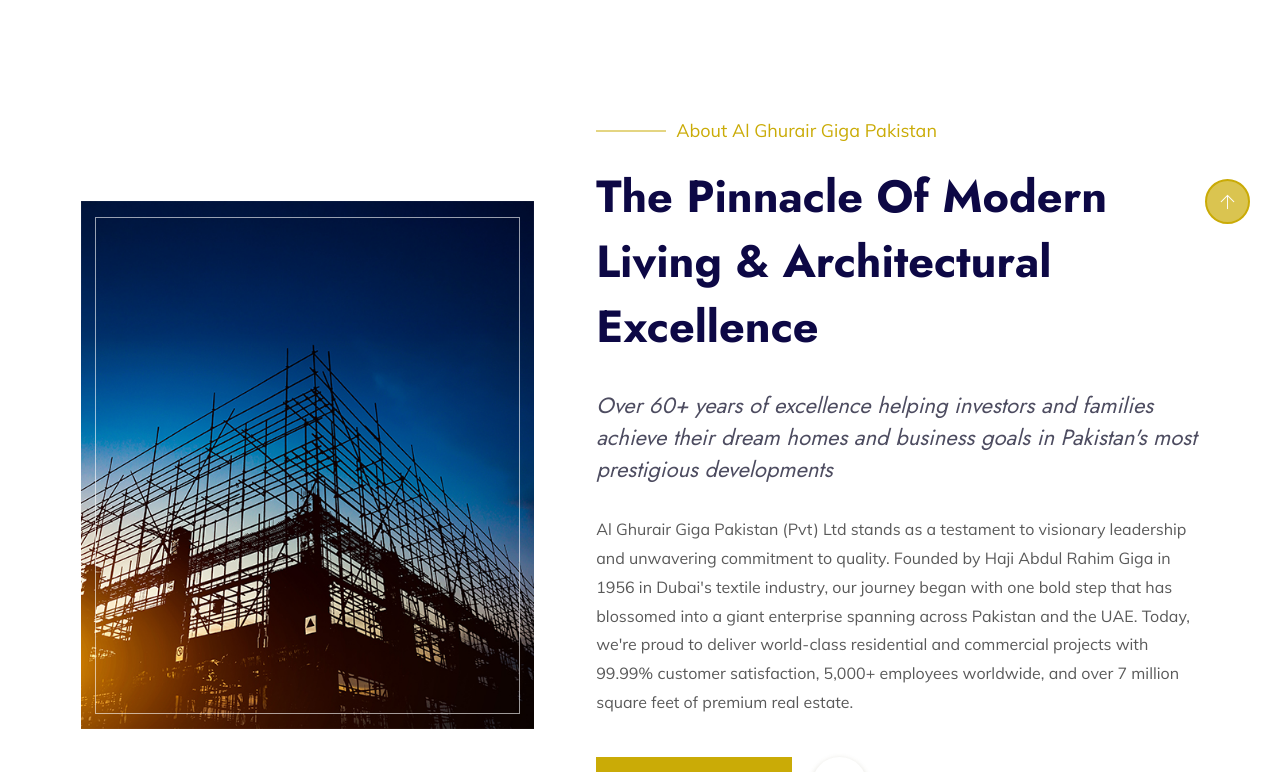
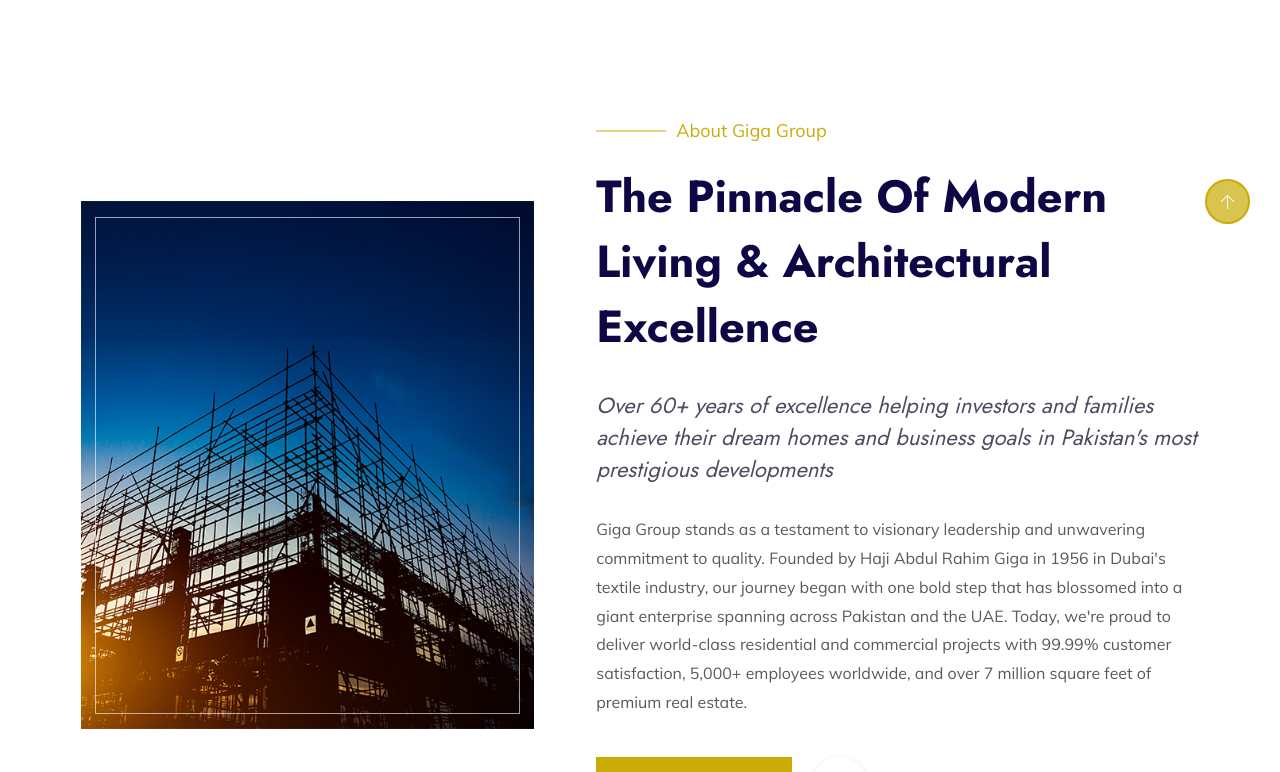
Before and after one commit to Giga-Group/GigaGroup, a React (Create React App) app: page /about in a window 1280 px wide. Shown: the part 551-1323 px from the top of the page. Built offline with nearby package versions, Linux system fonts and the light colour scheme; no server answers.

Commit message:
Content updated

```diff
--- a/src/components/FunFact/index.js
+++ b/src/components/FunFact/index.js
@@ -15,11 +15,7 @@
         {
             title: '10M+ sq ft',
             subTitle: 'Projects Delivered',
-        },
-        {
-            title: '5+',
-            subTitle: 'Awards Won',
-        },
+        }
 
 
     ]
--- a/src/components/Services/index.js
+++ b/src/components/Services/index.js
@@ -23,7 +23,7 @@
                                 <i className={service.icon}></i>
                                 <h2>{service.sTitle}</h2>
                                 <p>{service.description}</p>
-                                <Link onClick={ClickHandler} to={`/service-single/${service.Id}`}>Learn More...</Link>
+                                {/* <Link onClick={ClickHandler} to={`/service-single/${service.Id}`}>Learn More...</Link> */}
                             </div>
                         </div>
                     ))}
--- a/src/components/VideoTestimonials/index.js
+++ b/src/components/VideoTestimonials/index.js
@@ -48,13 +48,7 @@
         };
 
         const videoTestimonials = [
-            {
-                name: "Chef Gulzar",
-                title: "Celebrity Chef",
-                imageUrl: require("../../images/testimonial/chef-gulzar.jpeg"),
-                videoUrl: "https://goldcrestviews.com.pk/wp-content/uploads/2025/07/Chef-Gulzar-at-Goldcrest-Views-Islamabad-Model-Apartments-Giga-Mall-Islamabad-Giga-Mall-720p-h264.mp4",
-                description: "Celebrity Chef Gulzar shares his experience at Goldcrest Views Model Apartments in Giga Mall Islamabad"
-            },
+
             {
                 name: "Faisal Qureshi",
                 title: "Actor & Host",
@@ -75,6 +69,12 @@
                 imageUrl: require("../../images/testimonial/ushna.jpeg"),
                 videoUrl: "https://goldcrestviews.com.pk/wp-content/uploads/2025/07/Actress-Ushna-Shah-at-Goldcrest-Views-Model-Apartments-in-Giga-Mall-Islamabad-Full-Video-Giga-Mall-720p-h264.mp4",
                 description: "Actress Ushna Shah shares her thoughts about Goldcrest Views Model Apartments in Giga Mall Islamabad"
+            },            {
+                name: "Chef Gulzar",
+                title: "Celebrity Chef",
+                imageUrl: require("../../images/testimonial/chef-gulzar.jpeg"),
+                videoUrl: "https://goldcrestviews.com.pk/wp-content/uploads/2025/07/Chef-Gulzar-at-Goldcrest-Views-Islamabad-Model-Apartments-Giga-Mall-Islamabad-Giga-Mall-720p-h264.mp4",
+                description: "Celebrity Chef Gulzar shares his experience at Goldcrest Views Model Apartments in Giga Mall Islamabad"
             }
         ];
 
--- a/src/components/about/index.js
+++ b/src/components/about/index.js
@@ -19,11 +19,11 @@
                     <div className="col-lg-7 col-md-12 colsm-12">
                         <div className="wpo-about-text">
                             <div className="wpo-about-title">
-                                <span>About Al Ghurair Giga Pakistan</span>
+                                <span>About Giga Group</span>
                                 <h2>The Pinnacle Of Modern Living & Architectural Excellence</h2>
                             </div>
                         <h5>Over 60+ years of excellence helping investors and families achieve their dream homes and business goals in Pakistan's most prestigious developments</h5>
-                        <p>Al Ghurair Giga Pakistan (Pvt) Ltd stands as a testament to visionary leadership and unwavering commitment to quality. Founded by Haji Abdul Rahim Giga in 1956 in Dubai's textile industry, our journey began with one bold step that has blossomed into a giant enterprise spanning across Pakistan and the UAE. Today, we're proud to deliver world-class residential and commercial projects with 99.99% customer satisfaction, 5,000+ employees worldwide, and over 7 million square feet of premium real estate.</p>
+                        <p>Giga Group stands as a testament to visionary leadership and unwavering commitment to quality. Founded by Haji Abdul Rahim Giga in 1956 in Dubai's textile industry, our journey began with one bold step that has blossomed into a giant enterprise spanning across Pakistan and the UAE. Today, we're proud to deliver world-class residential and commercial projects with 99.99% customer satisfaction, 5,000+ employees worldwide, and over 7 million square feet of premium real estate.</p>
                             <div className="btns">
                                 <Link to="/about" onClick={ClickHandler} className="theme-btn">Discover More</Link>
                                 <ul>
--- a/src/components/about2/index.js
+++ b/src/components/about2/index.js
@@ -30,10 +30,10 @@
                     <div className="col-lg-6 col-md-12 colsm-12">
                         <div className="wpo-about-text">
                             <div className="wpo-about-title">
-                                <span>About Al Ghurair Giga Pakistan</span>
+                                <span>About Giga Group</span>
                                 <h2>Building Dreams, Shaping Communities Since 1956</h2>
                             </div>
-                            <p>Al Ghurair Giga Pakistan (Pvt) Ltd is a trusted name in real estate development with over 60 years of excellence. Founded by Haji Abdul Rahim Giga in 1956 in Dubai's textile industry, what started as one bold step has evolved into a giant enterprise that continues to grow and branch out across Pakistan and the UAE.</p>
+                            <p>Giga Groupis a trusted name in real estate development with over 60 years of excellence. Founded by Haji Abdul Rahim Giga in 1956 in Dubai's textile industry, what started as one bold step has evolved into a giant enterprise that continues to grow and branch out across Pakistan and the UAE.</p>
                             <ul className="ab-list">
                                 <li>Over 60+ years of architectural excellence and premium quality development</li>
                                 <li>5,000+ employees worldwide delivering world-class projects</li>
--- a/src/components/footer/index.js
+++ b/src/components/footer/index.js
@@ -21,7 +21,7 @@
                             <div className="logo widget-title">
                                 <Link onClick={ClickHandler} className="logo" to="/"><img src={Logo} alt=""/></Link>
                             </div>
-                            <p>Al Ghurair Giga Pakistan is a leading real estate developer with 70 years of excellence. Creating iconic developments from luxury residences to world-class commercial spaces across Pakistan and the UAE.</p>
+                            <p>Giga Group is a leading real estate developer with 70 years of excellence. Creating iconic developments from luxury residences to world-class commercial spaces across Pakistan and the UAE.</p>
                             <ul>
                                 <li>
                                     <a href="https://www.facebook.com/GigaGroupPakistan/" target="_blank" rel="noopener noreferrer">
@@ -76,8 +76,8 @@
                                 <ul>
                                     <li><i className="fi flaticon-location"></i>Downtown Giga, Defence Housing Authority <br/>
                                     Phase II Islamabad, Pakistan-44000</li>
-                                    <li><i className="fi flaticon-telephone"></i>+92 (51) 111 244 244</li>
-                                    <li><i className="fi flaticon-email"></i>info@alghurairgiga.com</li>
+                                    <li><i className="fi flaticon-telephone"></i>+92 (51) 111 786 123</li>
+                                    <li><i className="fi flaticon-email"></i>info@gigagroup.com</li>
                                 </ul>
                             </div>
                         </div>
--- a/src/config/environment.js
+++ b/src/config/environment.js
@@ -6,12 +6,12 @@
   googleScriptUrl: process.env.REACT_APP_GOOGLE_SCRIPT_URL,
 
   // Email Configuration (defaults provided)
-  contactEmail: process.env.REACT_APP_CONTACT_EMAIL || 'info@alghurairgiga.com',
+  contactEmail: process.env.REACT_APP_CONTACT_EMAIL || 'info@gigagroup.com',
   reportsEmail: process.env.REACT_APP_REPORTS_EMAIL || 'gigagroup.dev@gmail.com',
 
   // Company Information (defaults provided)
-  companyName: process.env.REACT_APP_COMPANY_NAME || 'Al Ghurair Giga Pakistan',
-  companyPhone: process.env.REACT_APP_COMPANY_PHONE || '+92 51 111 244 244',
+  companyName: process.env.REACT_APP_COMPANY_NAME || 'Giga Group',
+  companyPhone: process.env.REACT_APP_COMPANY_PHONE || '+92 (51) 111 786 123',
   companyAddress: process.env.REACT_APP_COMPANY_ADDRESS || 'Downtown Giga, DHA Phase II Islamabad, Pakistan-44000',
 
   // API Configuration (defaults provided)
--- a/src/main-component/LoginPage/index.js
+++ b/src/main-component/LoginPage/index.js
@@ -51,7 +51,7 @@
             const email = value.email;
 
             if (email.match(userRegex)) {
-                toast.success('Welcome to Al Ghurair Giga Pakistan!');
+                toast.success('Welcome to Giga Group!');
                 push('/home');
             }
         } else {
--- a/src/sass/style.scss
+++ b/src/sass/style.scss
@@ -1,6 +1,6 @@
 /*------------------------------------------------------------------
 [Master Stylesheet]
-Theme Name:     Al Ghurair Giga Pakistan - Real Estate Development
+Theme Name:     Giga Group Pakistan - Real Estate Development
 Version:        1.0.0
 -------------------------------------------------------------------*/
 
```
